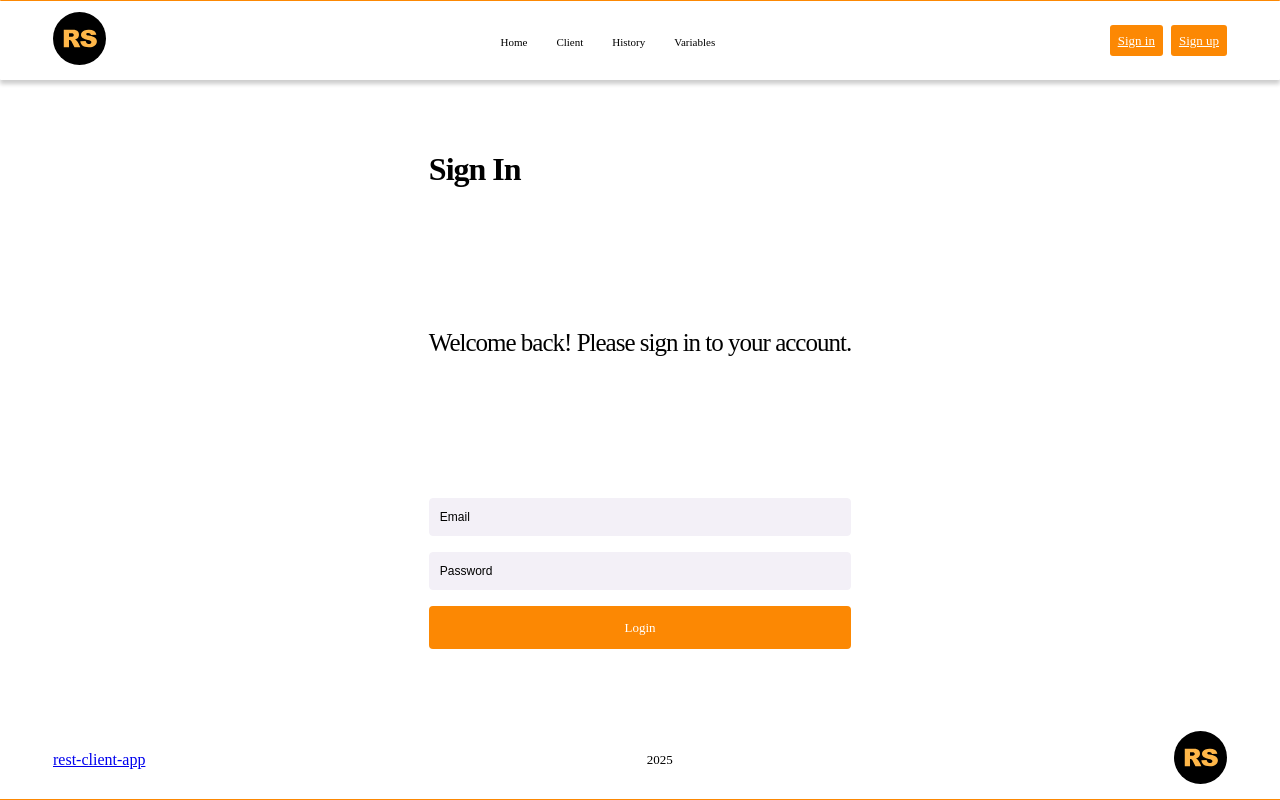
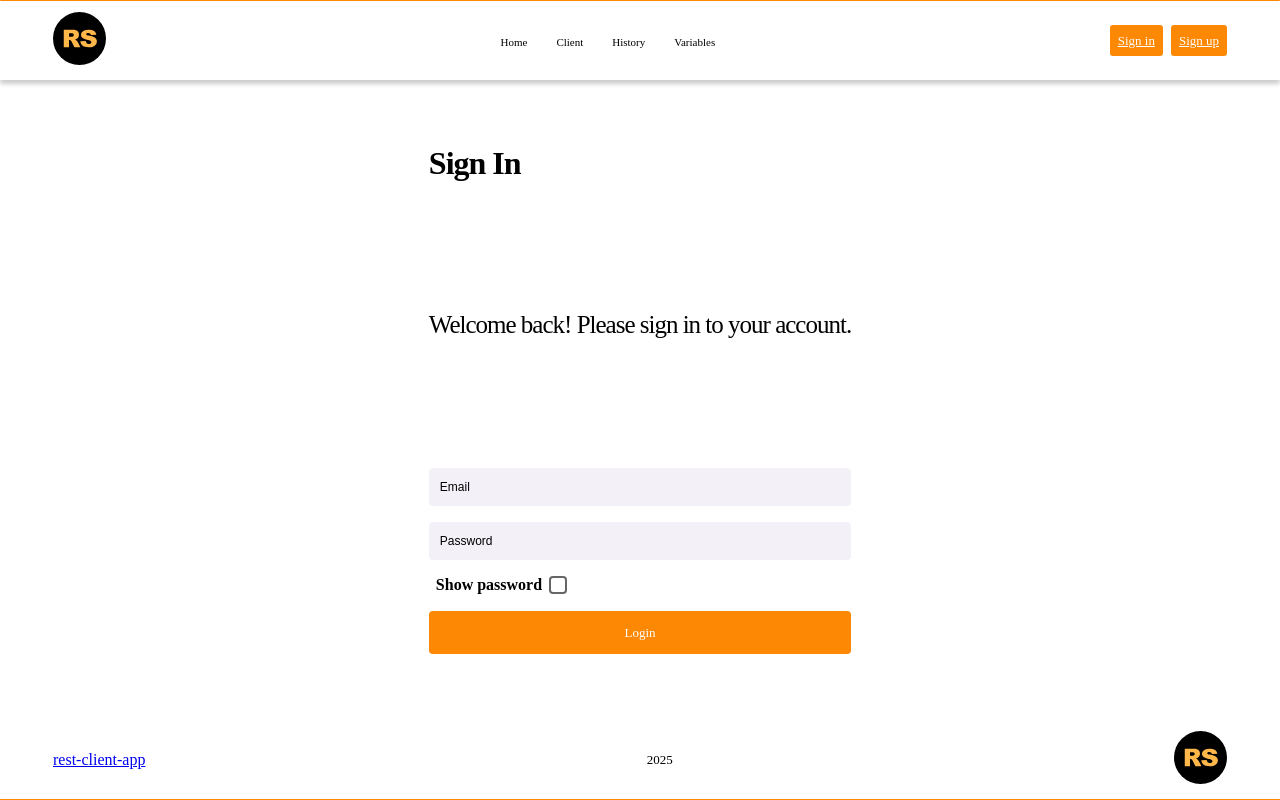
Before and after one commit to Veronika-Kashlej/RESTclient, a Next.js app: page /sign-in in a window 1280 px wide. Built offline with nearby package versions, Linux system fonts and the light colour scheme; no server answers.

Commit message:
feat: Add show hide pass logic

```diff
--- a/app/components/typo/typo.sass
+++ b/app/components/typo/typo.sass
@@ -42,6 +42,47 @@ h4, .h4
   +mob($sm)
     font-size: 16px
     line-height: 22px
+
+.ui-checkbox
+  display: flex
+  align-items: center
+  gap: aCalc(10)
+  width: 100%
+  margin-bottom: aCalc(26)
+  input
+    flex-shrink: 0
+    position: absolute
+    opacity: 0
+    width: 0
+    height: 0
+    z-index: 100
+    &:checked + span
+      background-color: #007BFF
+      border-color: #007BFF
+      position: relative
+    &:checked + span::after
+      content: ""
+      position: absolute
+      left: 5px
+      top: 1px
+      width: 5px
+      height: 10px
+      border: solid white
+      border-width: 0 2px 2px 0
+      transform: rotate(45deg)
+  span
+    flex-shrink: 0
+    cursor: pointer
+    display: block
+    width: 18px
+    height: 18px
+    border: 2px solid #666
+    border-radius: 4px
+    margin-right: 8px
+    box-sizing: border-box
+    transition: background-color 0.3s, border-color 0.3s
+    &:hover
+      border-color: #7fd8d4
 
 .btn-primary
   padding: aCalc(14) aCalc(12)
--- a/app/sign-in/page.tsx
+++ b/app/sign-in/page.tsx
@@ -7,6 +7,7 @@ import { useRouter } from 'next/navigation';
 export default function SignIn() {
   const [email, setEmail] = useState<string>('');
   const [password, setPassword] = useState<string>('');
+  const [showPassword, setShowPassword] = useState(false);
   const [error, setError] = useState<string | null>(null);
   const router = useRouter();
 
@@ -39,13 +40,22 @@ export default function SignIn() {
           <br />
           <input
             className="ui-input"
-            type="password"
+            type={showPassword ? 'text' : 'password'}
             placeholder="Password"
             value={password}
             onChange={(e) => setPassword(e.target.value)}
             required
           />
           <br />
+          <label className="ui-checkbox">
+            <p className="h3">Show password</p>
+            <input
+              type="checkbox"
+              checked={showPassword}
+              onChange={() => setShowPassword(!showPassword)}
+            ></input>
+            <span></span>
+          </label>
           <button className="signin-btn" type="submit">
             Login
           </button>
```
Also changed, not shown: app/sign-up/page.tsx (+11 -1 lines).
